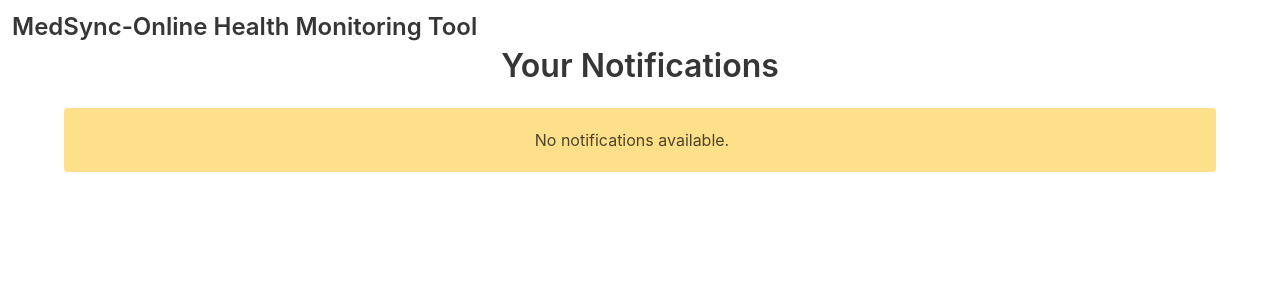
After one commit to aditi-sridhar/software_project, a Flask app: page /notifications in a window 1280 px wide. The commit adds this page. Shown: the top 300 px of the page. Run offline with Flask 3, Linux system fonts and the light colour scheme.

Commit message:
added notification function for user

```diff
--- a/models.py
+++ b/models.py
@@ -1,5 +1,5 @@
 from flask_sqlalchemy import SQLAlchemy
-
+from datetime import datetime
 db = SQLAlchemy()
 
 class User(db.Model):
@@ -30,7 +30,7 @@ class Notification(db.Model):
     doctor_id = db.Column(db.Integer, db.ForeignKey('doctor.id'), nullable=False)
     appointment_datetime = db.Column(db.DateTime, nullable=False)
     message = db.Column(db.String(255), nullable=True)
-    created_datetime=db.Column(db.DateTime, nullable=False)
+    created_datetime=db.Column(db.DateTime, nullable=False, default=datetime.utcnow)
 
     user = db.relationship('User', back_populates='notifications')
     doctor = db.relationship('Doctor', back_populates='notifications')
--- a/routes.py
+++ b/routes.py
@@ -1,5 +1,5 @@
 from flask import Blueprint, render_template, request, redirect, url_for,flash
-from models import User, Doctor, Appointment
+from models import User, Doctor, Appointment, Notification
 from datetime import datetime
 from models import db
 app_routes = Blueprint('app_routes', __name__)
@@ -68,3 +68,11 @@ def doctor_dashboard():
 @app_routes.route('/consult_request', methods=['GET', 'POST'])
 def consult_request():
     return render_template('consult_request.html')
+
+@app_routes.route('/notifications')
+def notifications():
+    # Query to get notifications from the database
+    notifications = Notification.query.all()
+
+    # Pass the notifications to the HTML template
+    return render_template('notifications.html', notifications=notifications)
--- /dev/null
+++ b/templates/notifications.html
@@ -0,0 +1,60 @@
+<!DOCTYPE html>
+<html lang="en">
+<head>
+    <meta charset="UTF-8">
+    <meta name="viewport" content="width=device-width, initial-scale=1.0">
+    <title>Notifications</title>
+    <link rel="stylesheet" href="https://cdn.jsdelivr.net/npm/bulma@0.9.4/css/bulma.min.css">
+    <style>
+        .notification-card {
+            margin-bottom: 1.5rem;
+        }
+    </style>
+</head>
+<body>
+
+<!-- Navigation Bar -->
+<nav class="navbar is-fixed-top">
+    <div class="navbar-brand">
+        <a class="navbar-item" href="/">
+            <h1 class="title is-4">MedSync-Online Health Monitoring Tool</h1>
+        </a>
+    </div>
+</nav>
+
+<!-- Notifications Section -->
+<section class="section">
+    <div class="container">
+        <h1 class="title has-text-centered">Your Notifications</h1>
+
+        <div class="columns is-multiline">
+            {% for notification in notifications %}
+            <div class="column is-one-third">
+                <div class="card notification-card">
+                    <div class="card-header">
+                        <p class="card-header-title">
+                            Notification from Doctor {{ notification.doctor.name }}
+                        </p>
+                    </div>
+                    <div class="card-content">
+                        <div class="content">
+                            <p><strong>Appointment:</strong> {{ notification.appointment_datetime.strftime('%Y-%m-%d %H:%M:%S') }}</p>
+                            <p><strong>Message:</strong> {{ notification.message or 'No message available' }}</p>
+                            <p><strong>Created On:</strong> {{ notification.created_datetime.strftime('%Y-%m-%d %H:%M:%S') }}</p>
+                        </div>
+                    </div>
+                </div>
+            </div>
+            {% endfor %}
+        </div>
+
+        {% if not notifications %}
+        <div class="notification is-warning has-text-centered">
+            No notifications available.
+        </div>
+        {% endif %}
+    </div>
+</section>
+
+</body>
+</html>
```
Also changed, not shown: migrations/versions/4b4d6fae0375_add_created_datetime_column_to_.py (added, +38 -0 lines), templates/book_consultation.html (+14 -0 lines), templates/health_monitoring.html (+16 -0 lines), templates/index.html (+10 -0 lines), instance/example.db.
